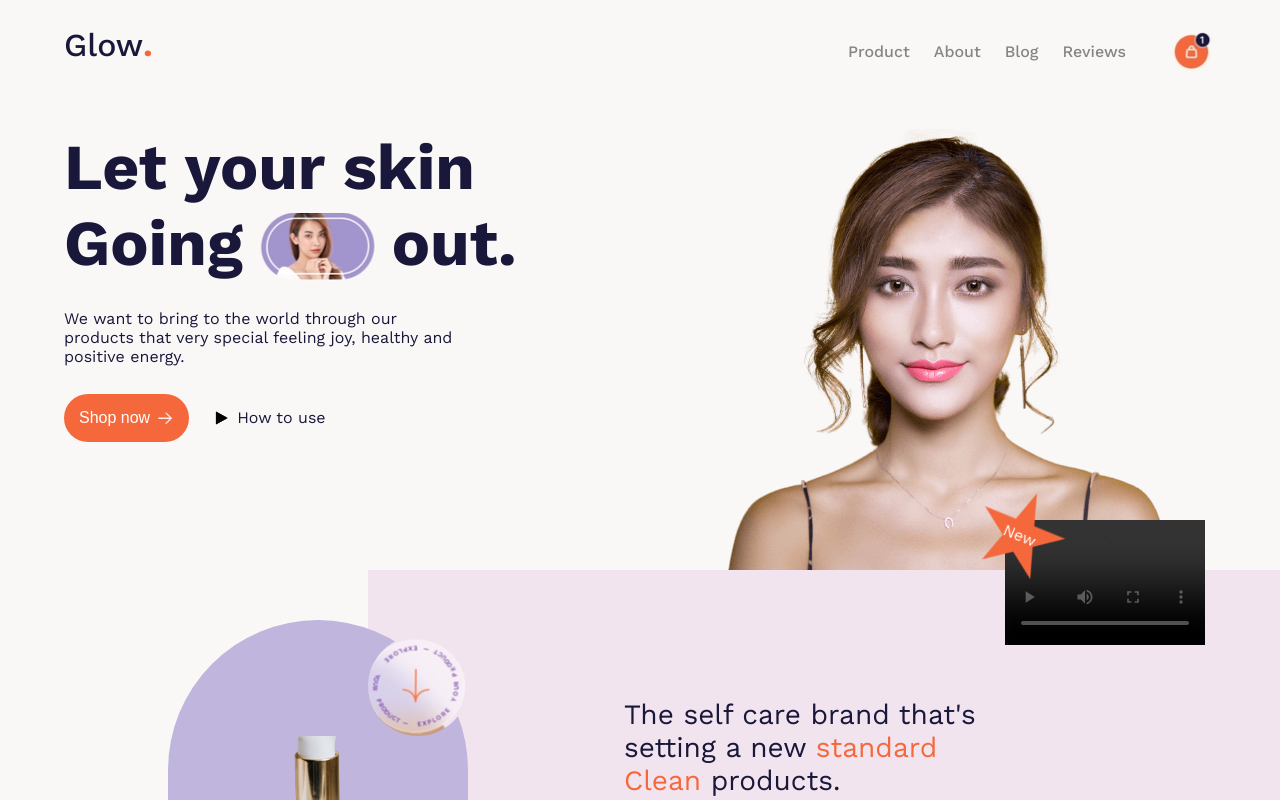
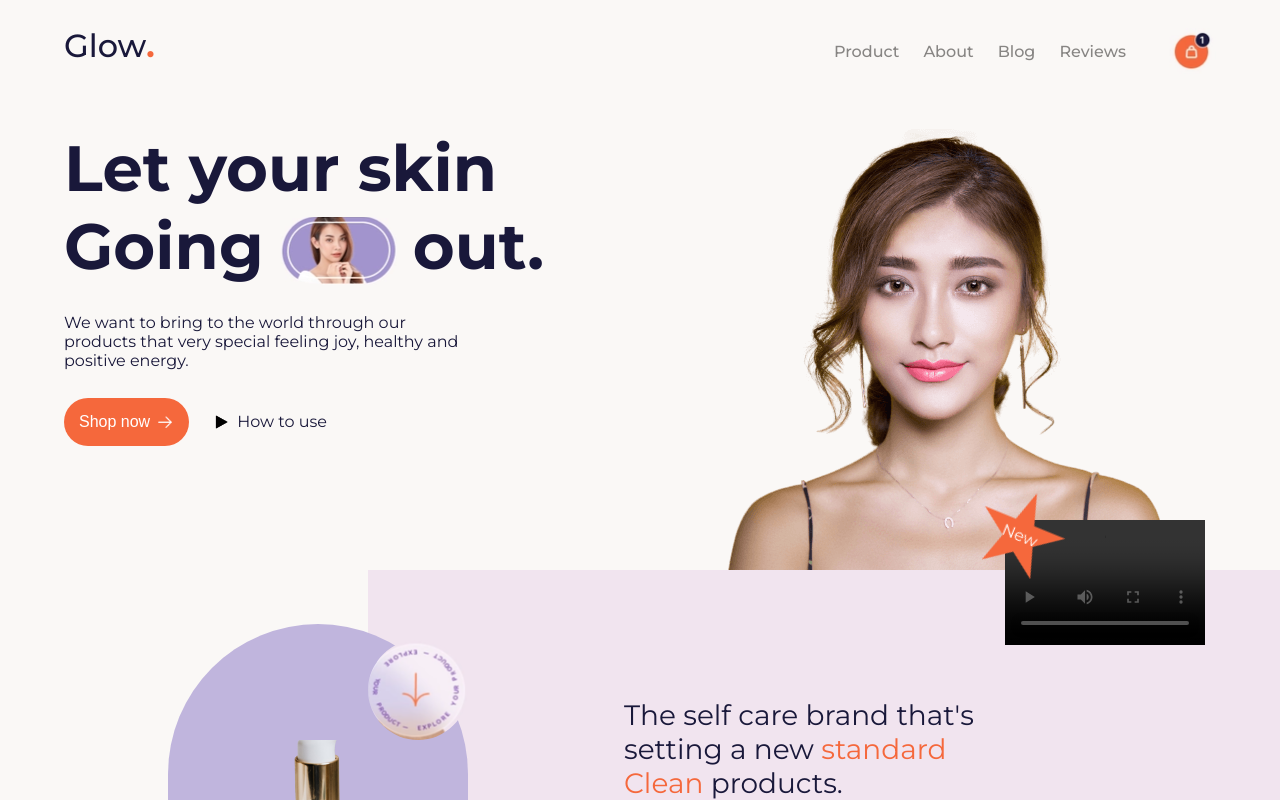
Before and after one commit to Owobilum/glow, a React (Create React App) app: page / in a window 1280 px wide. Shown: the top 800 px of the page. Built offline with nearby package versions, Linux system fonts and the light colour scheme; grey boxes are pictures that could not be loaded.

Commit message:
update font

```diff
--- a/src/index.css
+++ b/src/index.css
@@ -1,4 +1,4 @@
-@import url('https://fonts.googleapis.com/css2?family=Work+Sans:wght@400;500;600;700&display=swap');
+@import url('https://fonts.googleapis.com/css2?family=Montserrat:wght@400;500;600;700&display=swap');
 
 :root {
   --clr_primary: #f5683c;
@@ -17,7 +17,7 @@
 body {
   margin: 0;
   box-sizing: border-box;
-  font-family: 'Work Sans', sans-serif;
+  font-family: 'Montserrat', sans-serif;
   -webkit-font-smoothing: antialiased;
   -moz-osx-font-smoothing: grayscale;
   background-color: var(--clr_bg_light);
```
